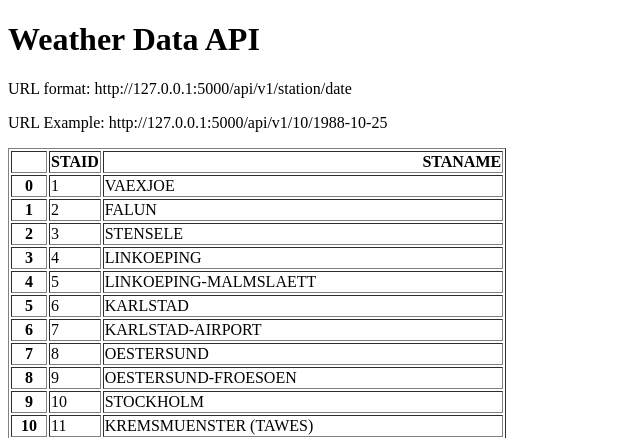
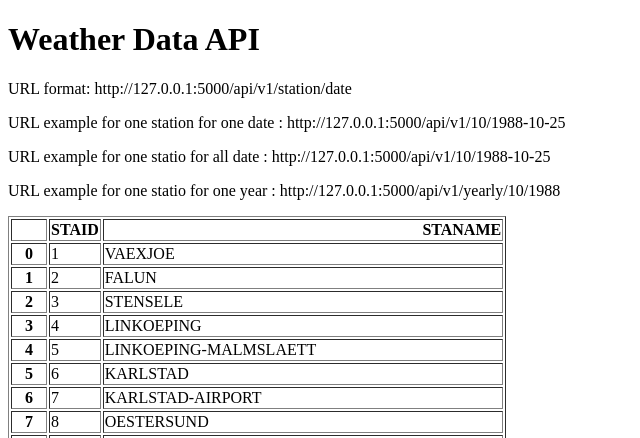
Before and after one commit to Adamstbright/Weather_API_app, a Flask app: page / in a window 1280 px wide. Shown: the top 438 px of the page, without its empty margins (0-640 px from the left). Run offline with Flask 3, Linux system fonts and the light colour scheme.

Commit message:
Add URL endpoint for yearly and all data

```diff
--- a/weather_API/main.py
+++ b/weather_API/main.py
@@ -18,8 +18,24 @@ def about(station, date):
     df = pd.read_csv(filename, skiprows=20, parse_dates=["    DATE"])
     temperature = df.loc[df["    DATE"] == date]["   TG"].squeeze() / 10
     return {"station": station,
-            "data": date,
+            "date": date,
             "temperature": temperature}
+
+@app.route("/api/v1/<station>")
+def all_date(station):
+    filename = "data_small/TG_STAID" + str(station).zfill(6) + ".txt"
+    df = pd.read_csv(filename, skiprows=20, parse_dates=["    DATE"])
+    result = df.to_dict(orient="records")
+    return result
+@app.route("/api/v1/yearly/<station>/<year>")
+def yearly(station, year):
+    filename = "data_small/TG_STAID" + str(station).zfill(6) + ".txt"
+    df = pd.read_csv(filename, skiprows=20)
+    df["    DATE"] = df["    DATE"].astype(str)
+    df = df[df["    DATE"].str.startswith(str(year))]
+    result = df.to_dict(orient="records")
+    return result
+
 
 if __name__ == "__main__":
     app.run(debug=True)
--- a/weather_API/templates/home.html
+++ b/weather_API/templates/home.html
@@ -7,7 +7,9 @@
 <body>
 <h1>Weather Data API</h1>
 <p>URL format: http://127.0.0.1:5000/api/v1/station/date</p>
-<p>URL Example: http://127.0.0.1:5000/api/v1/10/1988-10-25 </p>
+<p>URL example for one station for one date : http://127.0.0.1:5000/api/v1/10/1988-10-25 </p>
+<p>URL example for one statio for all date : http://127.0.0.1:5000/api/v1/10/1988-10-25 </p>
+<p>URL example for one statio for one year : http://127.0.0.1:5000/api/v1/yearly/10/1988</p>
 <p>{{data|safe}}</p>
 
 </body>
```
